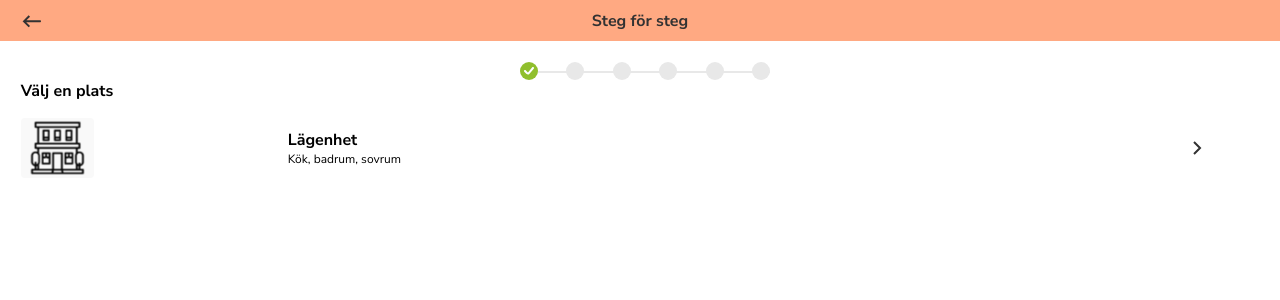
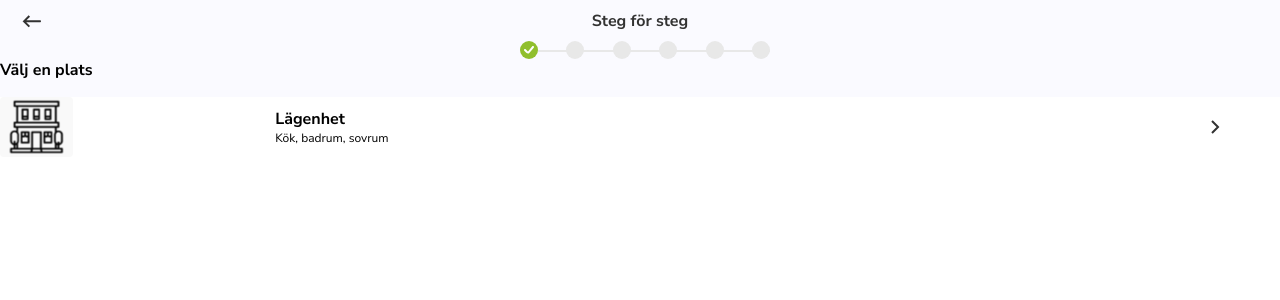
Before and after one commit to allmannyttan/felanmalan, a React (Vite) app in the folder packages/client/: page /plats in a window 1280 px wide. Shown: the top 300 px of the page. Built offline with nearby package versions, Linux system fonts and the light colour scheme; the HTML template or start-up script is replaced by a standard one.

Commit message:
chore: change background color

```diff
--- a/packages/client/src/components/Header.tsx
+++ b/packages/client/src/components/Header.tsx
@@ -7,7 +7,7 @@ import { useAtom } from 'jotai'
 import { reportAtom } from '../utils/atoms'
 
 const Wrapper = styled.div`
-  background-color: ${({ theme }) => theme.colors.paleOrange};
+  background-color: ${({ theme }) => theme.colors.backgroundGrey};
   padding: 0.6rem 0;
   display: flex;
   width: 100%;
--- a/packages/client/src/components/Layout.tsx
+++ b/packages/client/src/components/Layout.tsx
@@ -1,9 +1,17 @@
 import React, { ReactChild } from 'react'
 import styled from 'styled-components'
 const Wrapper = styled.div`
-  margin: 1.3rem;
-  padding-bottom: 3rem;
+  padding: 0;
   position: relative;
+  background-color: ${({ theme }) => theme.colors.backgroundGrey};
+
+  h1 {
+    padding: 0 1.3rem;
+  }
+
+  img:first-of-type {
+    padding: 0 1.3rem;
+  }
 `
 const Layout: React.FC<{ children: ReactChild }> = ({ children }) => {
   return <Wrapper>{children}</Wrapper>
```
